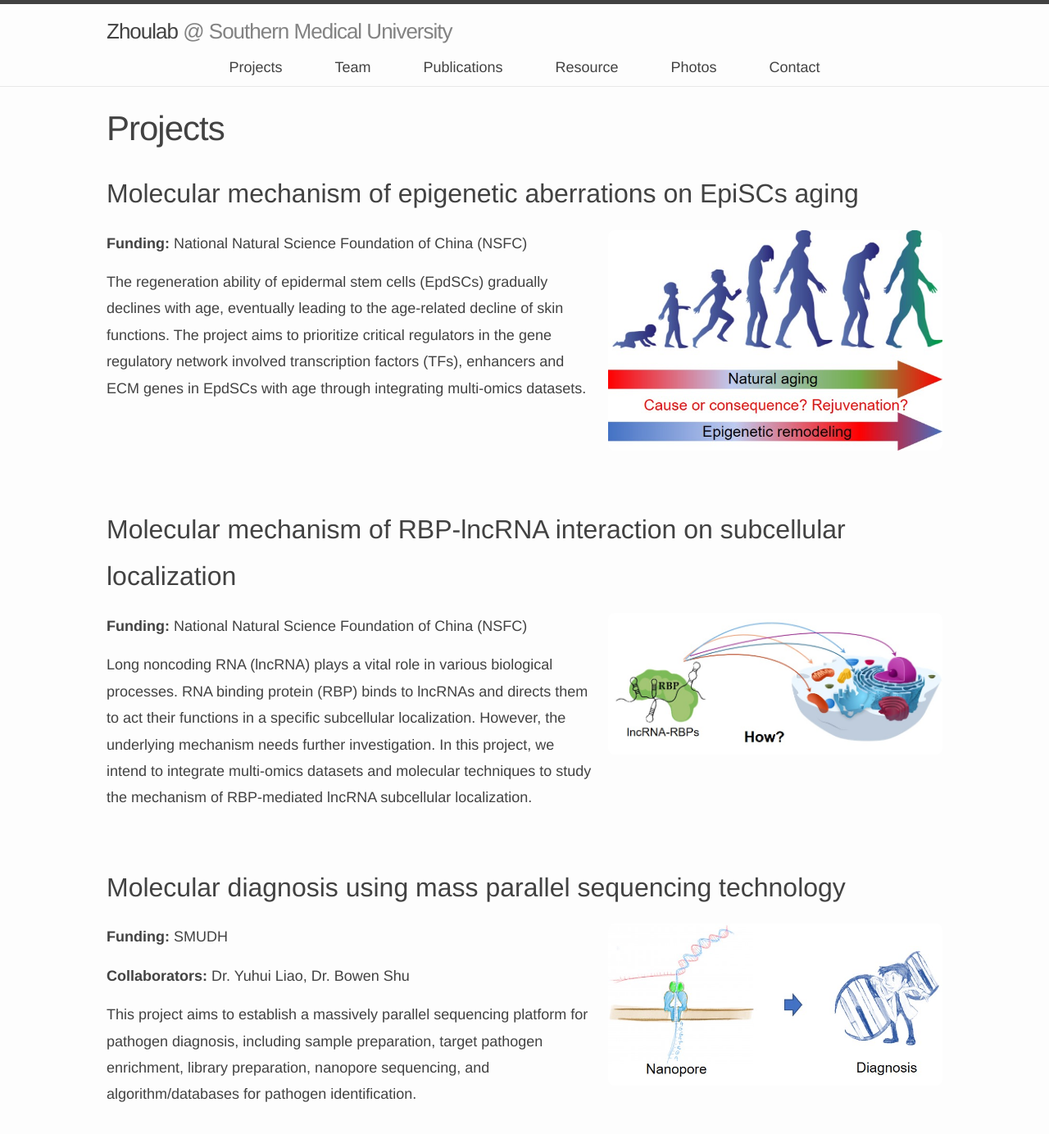
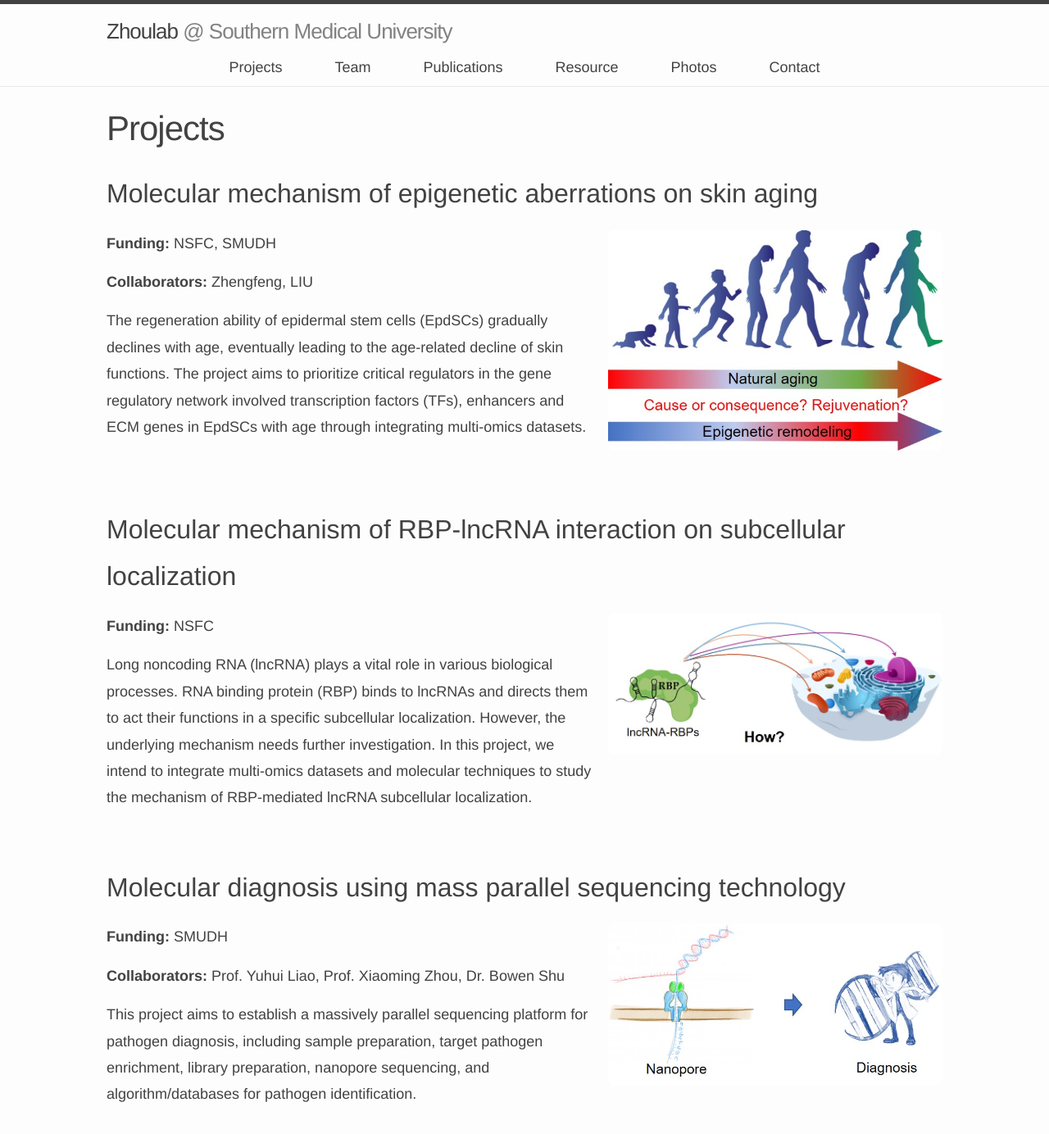
Before and after one commit to zhoujj2013/zhournalab, a Jekyll site: the page built from _pages/projects/index.md, in a window 1280 px wide and 1400 px high. Shown: the top 1384 px of the window at 82% size. Built offline with Jekyll 4.4.1, drawn with Linux system fonts in a browser that asks for light colours; nearby versions of some CDN libraries.

Commit message:
Update projects.yml

```diff
--- a/_data/projects.yml
+++ b/_data/projects.yml
@@ -1,11 +1,11 @@
-- name: Molecular mechanism of epigenetic aberrations on EpiSCs aging
+- name: Molecular mechanism of epigenetic aberrations on skin aging
   description: >
     The regeneration ability of epidermal stem cells (EpdSCs) gradually declines with age,
     eventually leading to the age-related decline of skin functions. The project aims to prioritize
     critical regulators in the gene regulatory network involved transcription factors (TFs), enhancers
     and ECM genes in EpdSCs with age through integrating multi-omics datasets.
-  funding: National Natural Science Foundation of China (NSFC)
-  collaborators:
+  funding: NSFC, SMUDH
+  collaborators: Zhengfeng, LIU
   assignees:
   photo: project/project1.jpg
 
@@ -16,7 +16,7 @@
     in a specific subcellular localization. However, the underlying mechanism needs further investigation.
     In this project, we intend to integrate multi-omics datasets and molecular techniques to
     study the mechanism of RBP-mediated lncRNA subcellular localization.
-  funding: National Natural Science Foundation of China (NSFC)
+  funding: NSFC
   collaborators:
   assignees:
   photo: project/project2.jpg
@@ -27,6 +27,6 @@
     including sample preparation, target pathogen enrichment, library preparation, nanopore sequencing,
     and algorithm/databases for pathogen identification.
   funding: SMUDH
-  collaborators: Dr. Yuhui Liao, Dr. Bowen Shu
+  collaborators: Prof. Yuhui Liao, Prof. Xiaoming Zhou, Dr. Bowen Shu
   assignees:
   photo: project/project3.jpg
```
